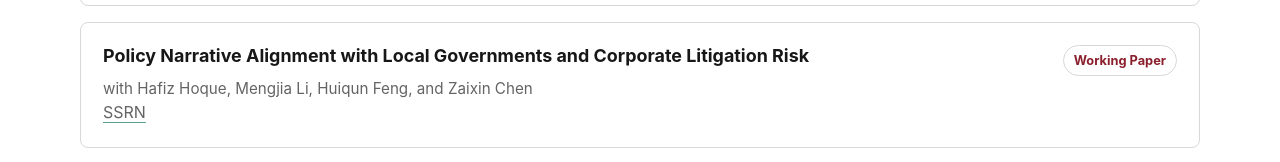
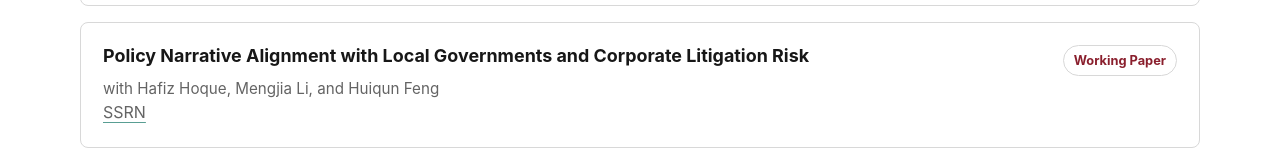
Before and after one commit to GeorgePfGao/georgepfgao.github.io, a plain HTML site: page index.html in a window 1280 px wide. Shown: the part 3683-3845 px from the top of the page. Drawn offline with Linux system fonts and the light colour scheme.

Commit message:
Remove Zaixin Chen from author list

```diff
--- a/index.html
+++ b/index.html
@@ -757,7 +757,7 @@
         <article class="paper">
           <div>
             <h3>Policy Narrative Alignment with Local Governments and Corporate Litigation Risk</h3>
-            <p class="meta">with Hafiz Hoque, Mengjia Li, Huiqun Feng, and Zaixin Chen</p>
+            <p class="meta">with Hafiz Hoque, Mengjia Li, and Huiqun Feng</p>
             <p><a href="https://papers.ssrn.com/sol3/papers.cfm?abstract_id=7118879">SSRN</a></p>
             <p class="paper-detail">Presented at Cardiff Business School Seminar, BAFA 2023 Annual Conference, BFWG Annual Conference, and Loughborough Business School PGR Workshop.</p>
           </div>
```
